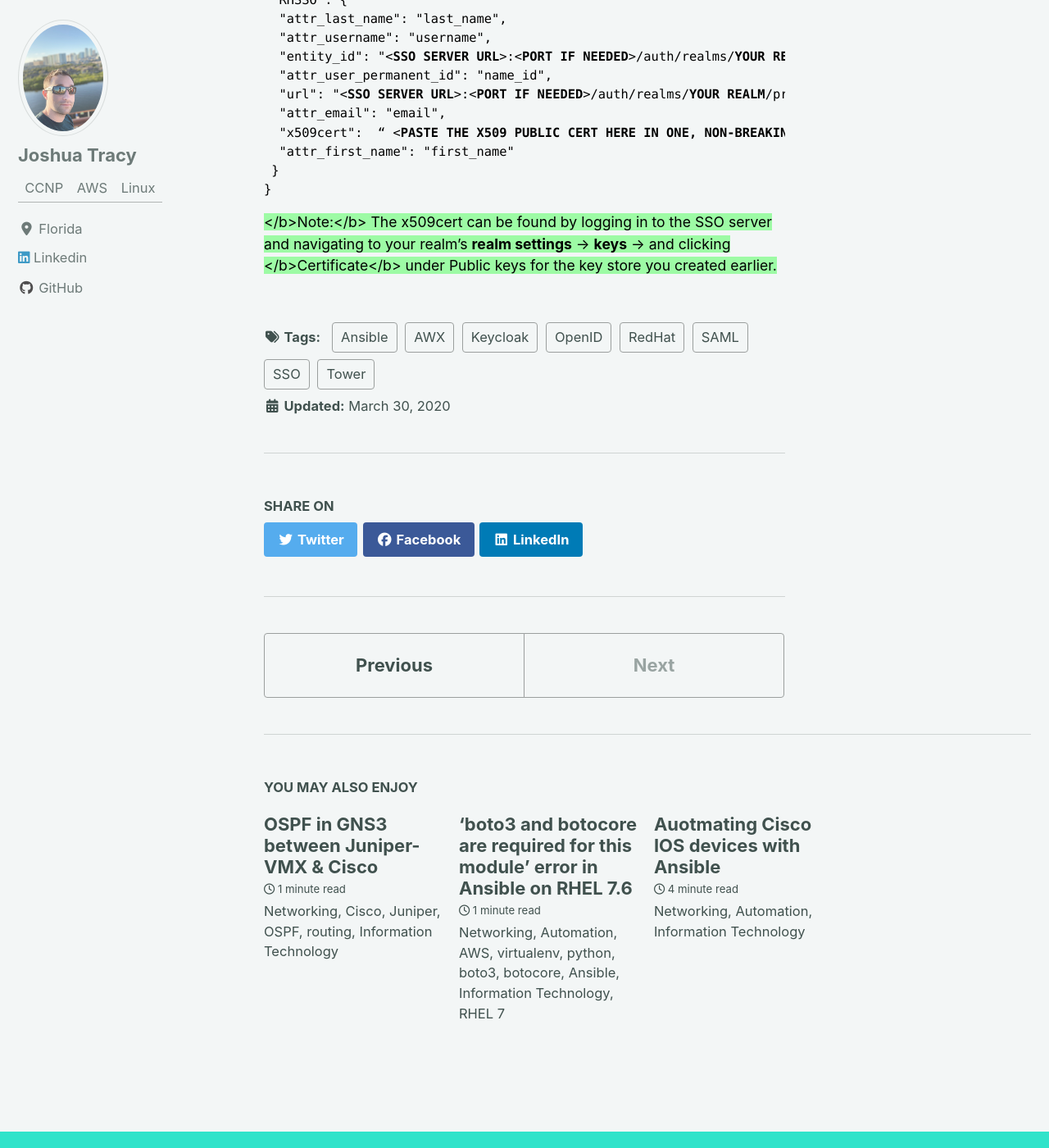
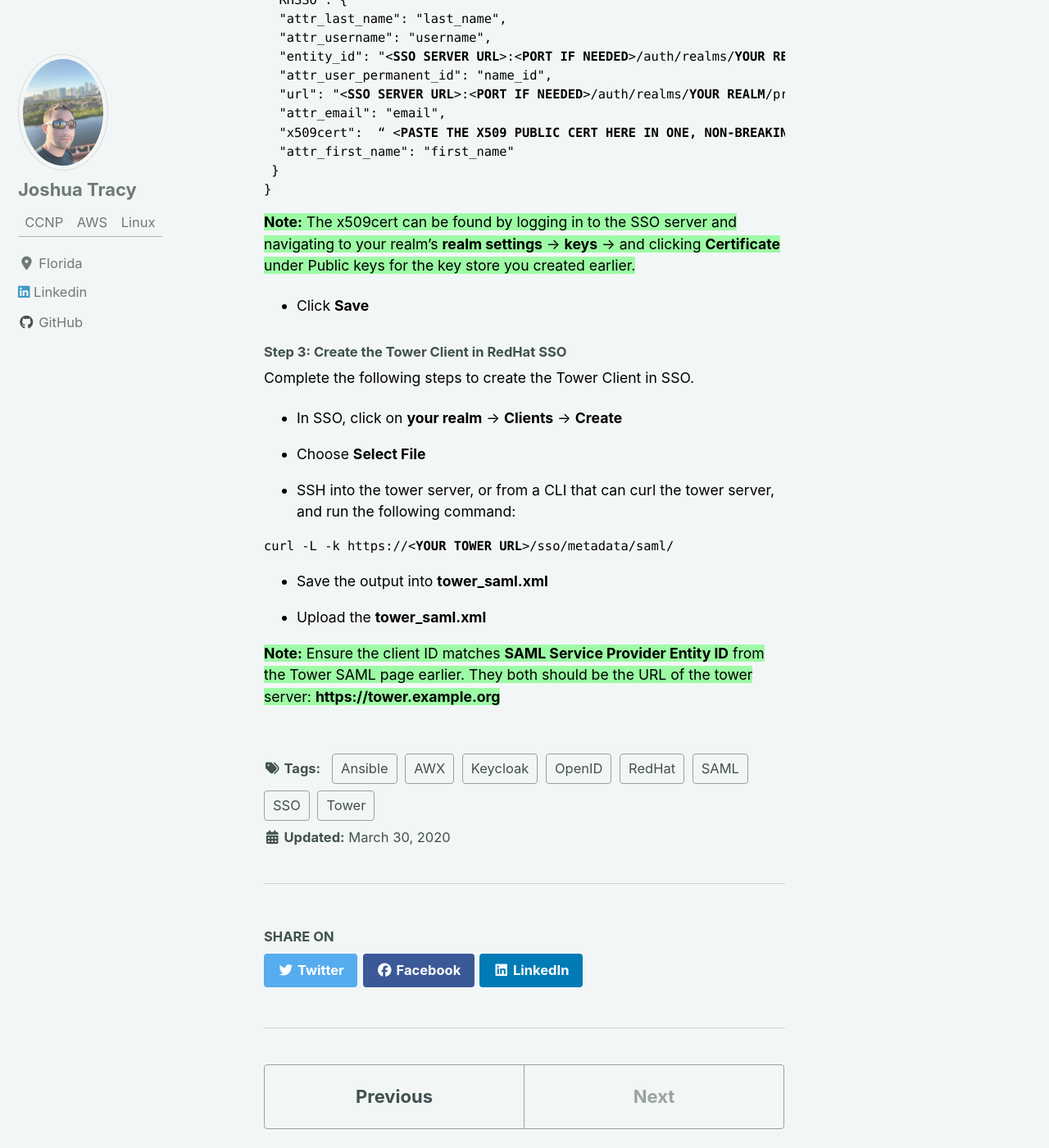
Before and after one commit to Josh-Tracy/Josh-Tracy.github.io, a Jekyll site: the page built from _posts/2020-03-30-Ansible_Tower_RedHatSSO.md, in a window 1280 px wide and 1400 px high, scrolled down 2841 px. Shown: the whole window at 82% size. Built offline with Jekyll 4.4.1, drawn with Linux system fonts in a browser that asks for light colours; cached includes are drawn as plain includes; nearby versions of some CDN libraries; some of the changed text lies outside the part shown.

Commit message:
creating page

```diff
--- a/_posts/2020-03-30-Ansible_Tower_RedHatSSO.md
+++ b/_posts/2020-03-30-Ansible_Tower_RedHatSSO.md
@@ -114,5 +114,30 @@
 </pre>
 {: style="color:black; font-size: 70%;"}
 
-<span style="background-color: #9DFBA5"></b>Note:</b> The x509cert can be found by logging in to the SSO server and navigating to your realm’s <b>realm settings</b> -> <b>keys</b> -> and clicking </b>Certificate</b> under Public keys for the key store you created earlier.</span>
+<span style="background-color: #9DFBA5"><b>Note:</b> The x509cert can be found by logging in to the SSO server and navigating to your realm’s <b>realm settings</b> -> <b>keys</b> -> and clicking <b>Certificate</b> under Public keys for the key store you created earlier.</span>
 {: style="color:black; font-size: 80%;"}
+
+* Click <b>Save</b>
+{: style="color:black; font-size: 80%;"}
+
+#### Step 3: Create the Tower Client in RedHat SSO
+Complete the following steps to create the Tower Client in SSO.
+{: style="color:black; font-size: 80%;"}
+
+* In SSO, click on <b>your realm</b> -> <b>Clients</b> -> <b>Create</b>
+{: style="color:black; font-size: 80%;"}
+* Choose <b>Select File</b>
+{: style="color:black; font-size: 80%;"}
+* SSH into the tower server, or from a CLI that can curl the tower server, and run the following command:
+{: style="color:black; font-size: 80%;"}
+<pre>
+curl -L -k https://<<b>YOUR TOWER URL</b>>/sso/metadata/saml/
+</pre>
+{: style="color:black; font-size: 70%;"}
+* Save the output into <b>tower_saml.xml</b>
+{: style="color:black; font-size: 80%;"}
+* Upload the <b>tower_saml.xml</b>
+{: style="color:black; font-size: 80%;"}
+
+<span style="background-color: #9DFBA5"><b>Note:</b> Ensure the client ID matches <b>SAML Service Provider Entity ID</b> from the Tower SAML page earlier. They both should be the URL of the tower server: <b>https://tower.example.org</b></span>
+{: style="color:black; font-size: 80%;"}
```
